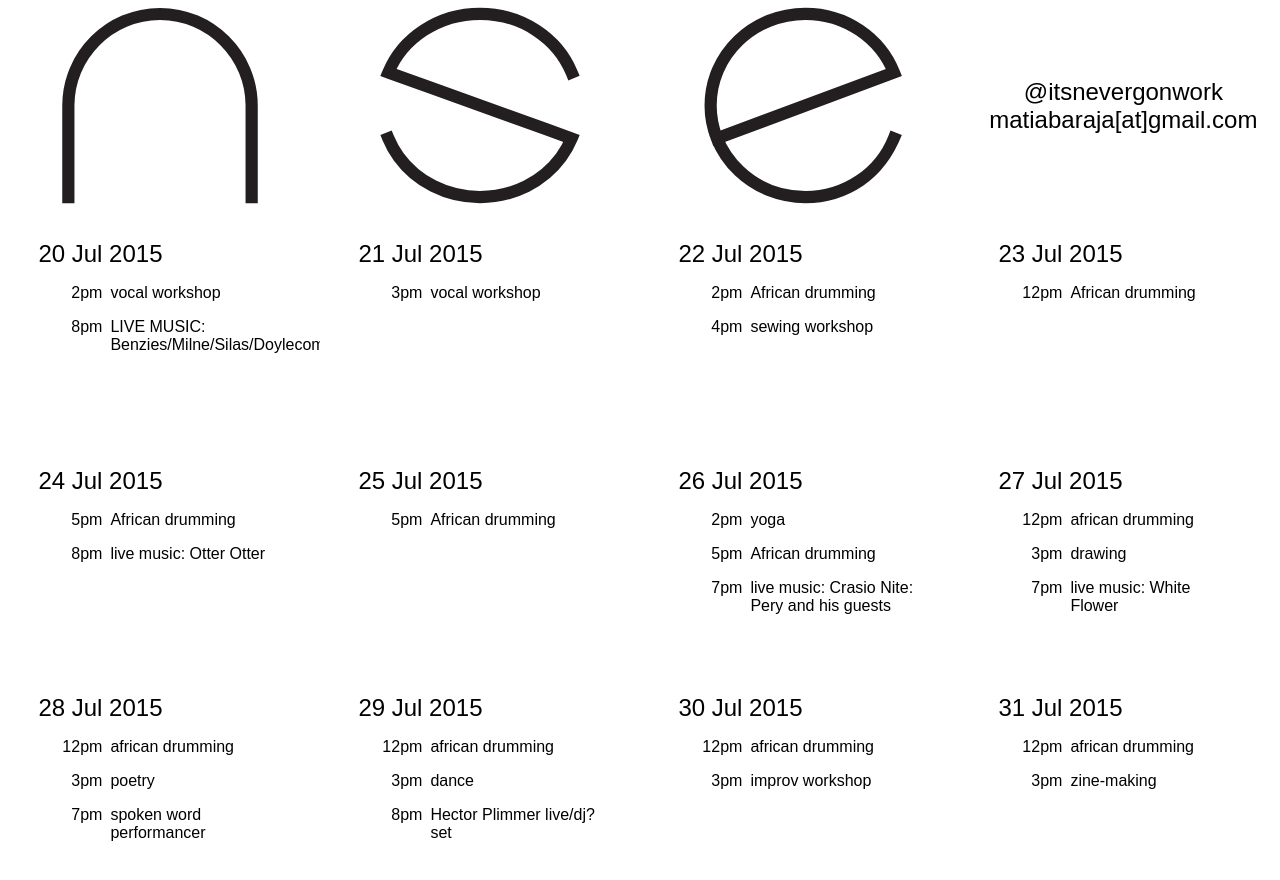
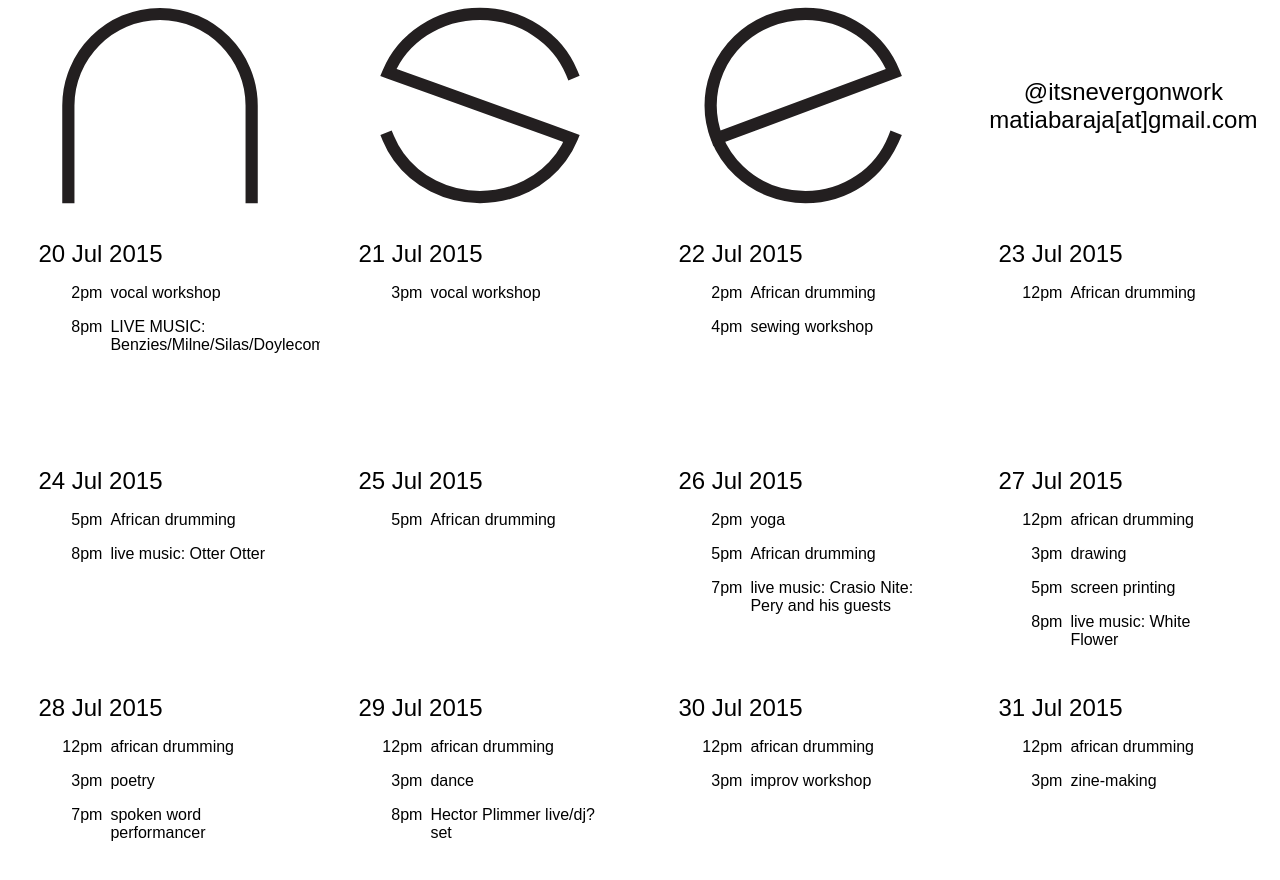
Before and after one commit to itsnevergonnawork/uncommonsense, a Jekyll site: the page built from index.html, in a window 1280 px wide and 900 px high, scrolled down 689 px. Shown: the top 880 px of the window. Built offline with Jekyll 4.4.1, drawn with Linux system fonts in a browser that asks for light colours.

Commit message:
Update 2015-07-27-day-8.html

```diff
--- a/_posts/2015-07-27-day-8.html
+++ b/_posts/2015-07-27-day-8.html
@@ -8,7 +8,10 @@ items:
   - time: 3pm
     title: "drawing"
 
-  - time: 7pm
+  - time: 5pm
+    title: "screen printing"
+
+  - time: 8pm
     title: "live music: White Flower"
 ---
 
@@ -16,4 +19,6 @@ items:
 
 <h3>3pm drawing</h3>
 
+<h5>3pm screen printing</h3>
+
 <h3>7pm live music: White Flower</h3>
```
